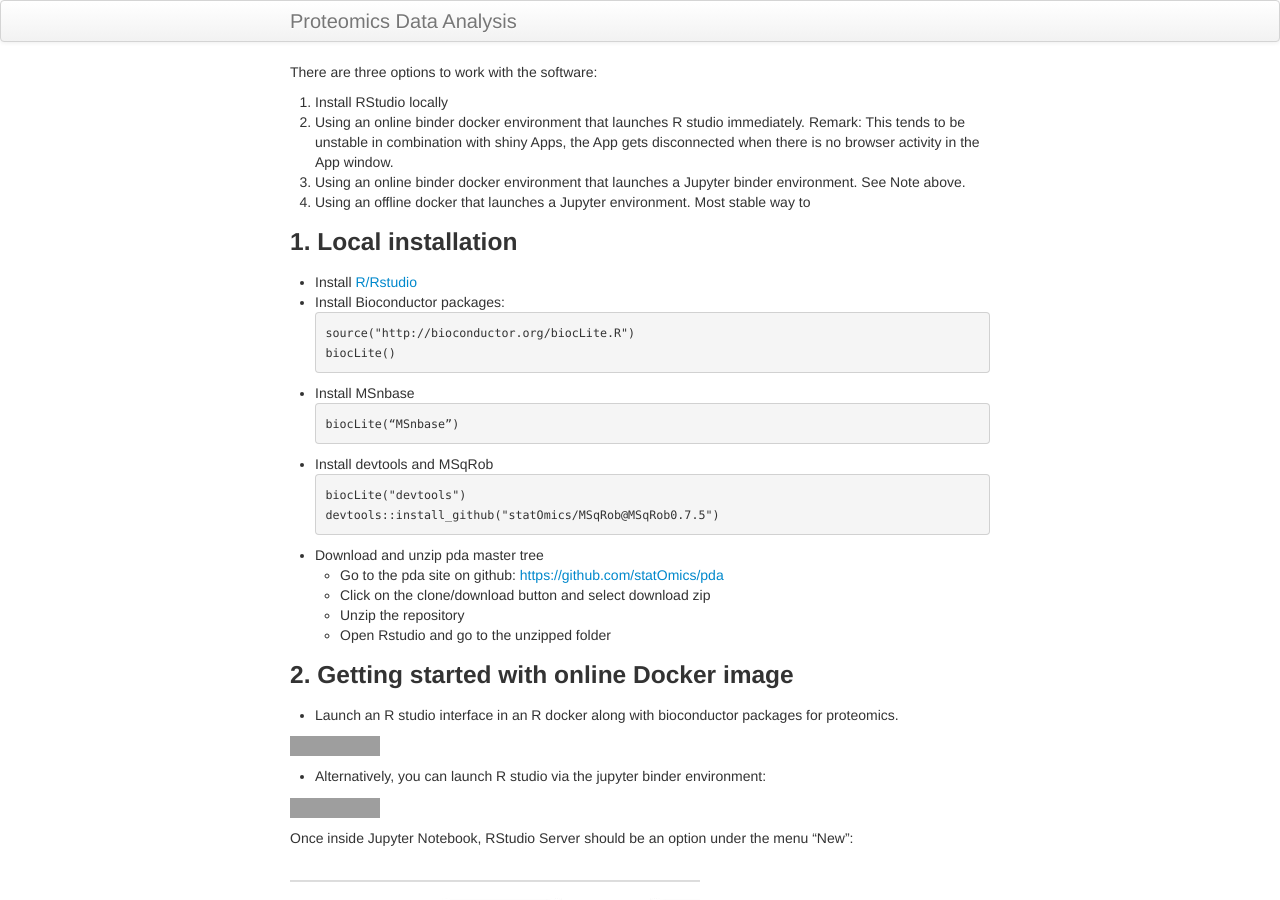
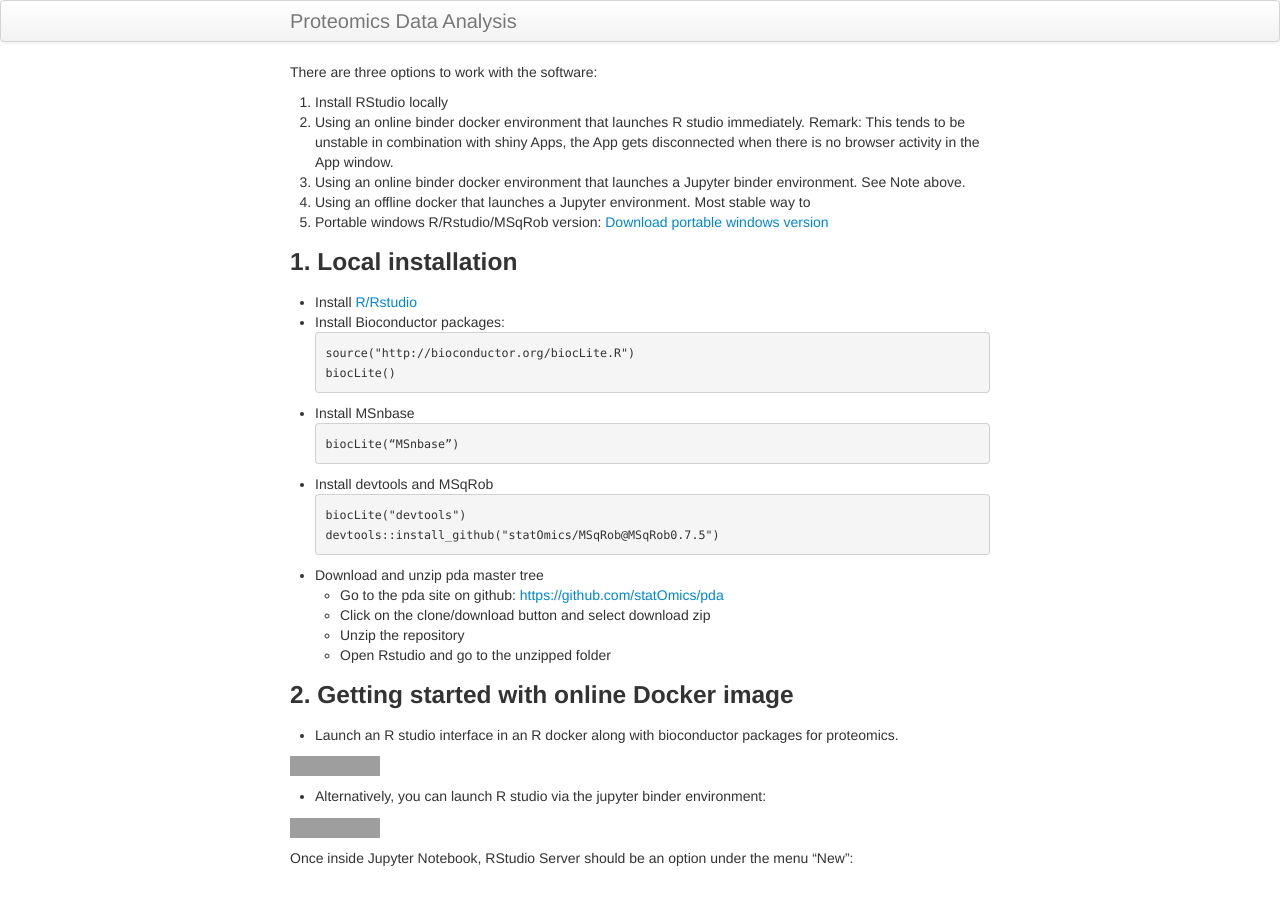
Before and after one commit to statOmics/pda19-20, a Jekyll site: the page built from pages/software4stats.md, in a window 1280 px wide and 900 px high. Built offline with Jekyll 4.4.1, drawn with Linux system fonts in a browser that asks for light colours; grey boxes are pictures that could not be loaded.

Commit message:
portable R/RStudio/MSqRob Download

```diff
--- a/pages/software4stats.md
+++ b/pages/software4stats.md
@@ -9,6 +9,7 @@ There are three options to work with the software:
 2. Using an online binder docker environment that launches R studio immediately. Remark: This tends to be unstable in combination with shiny Apps, the App gets disconnected when there is no browser activity in the App window.
 3. Using an online binder docker environment that launches a Jupyter binder environment. See Note above.
 4. Using an offline docker that launches a Jupyter environment. Most stable way to
+5. Portable windows R/Rstudio/MSqRob version: [Download portable windows version](https://users.ugent.be/~lclement/MSqRobPortable.zip)
 
 ### 1. Local installation
 
```
Also changed, not shown: 1 other file.
